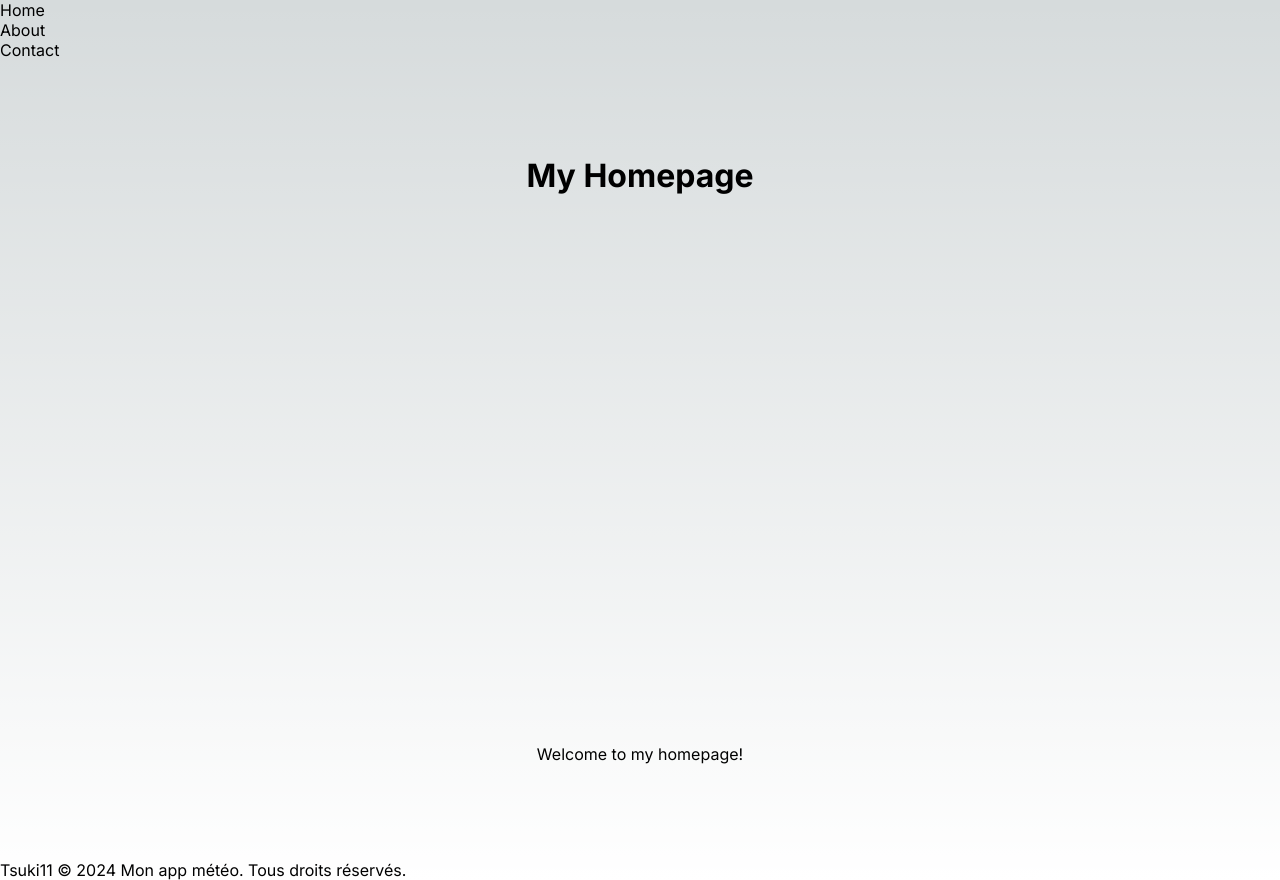
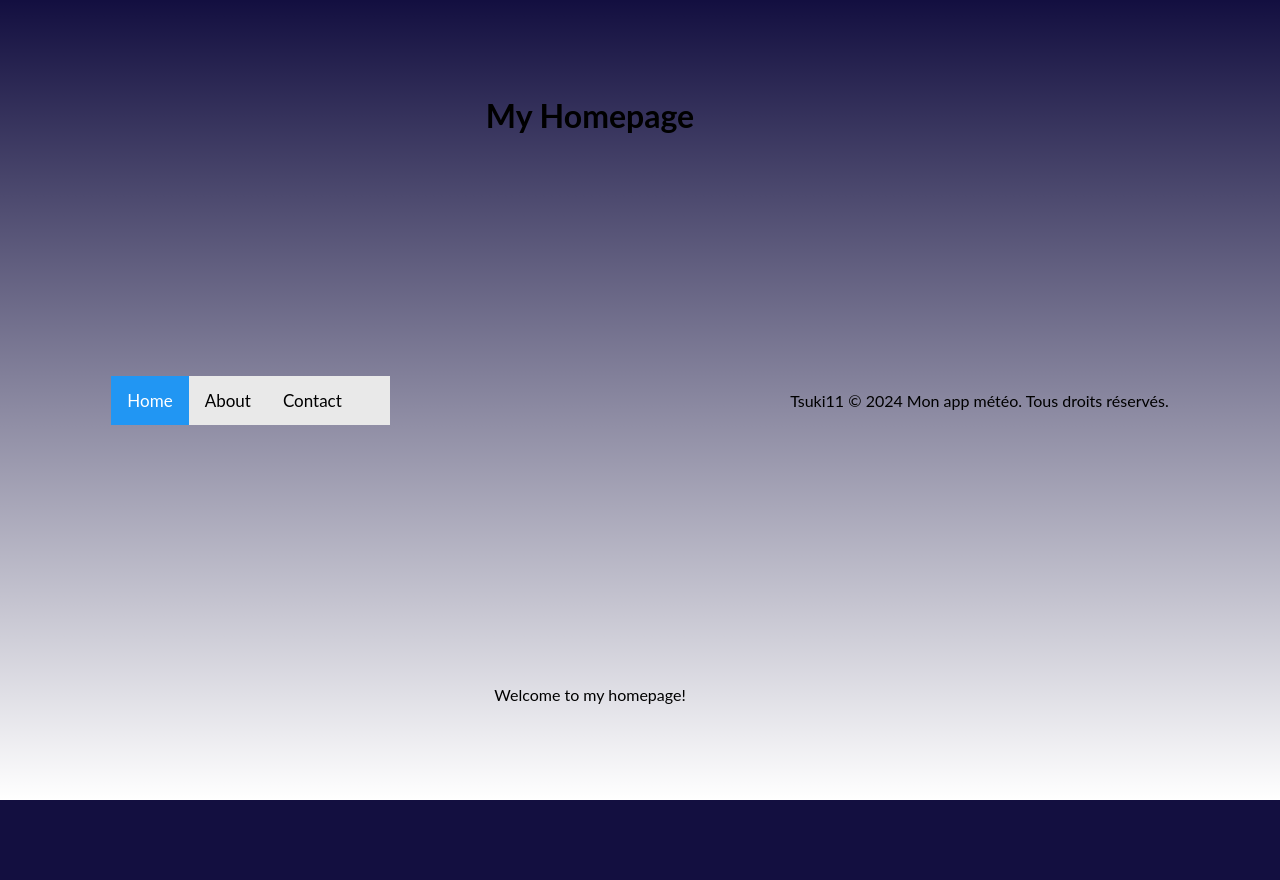
Before and after one commit to NahtanG/meteo_app, a Next.js app: page / in a window 1280 px wide. After the commit the page ends 800 px from the top, so only its background shows below. Built offline with nearby package versions, Linux system fonts and the light colour scheme.

Commit message:
navbar added

```diff
--- /dev/null
+++ b/app/layout.css
@@ -0,0 +1,126 @@
+/* Add a black background color to the top navigation bar */
+.topnav {
+  overflow: hidden;
+  background-color: #e9e9e9;
+}
+
+/* Style the links inside the navigation bar */
+.topnav a {
+  float: left;
+  display: block;
+  color: black;
+  text-align: center;
+  padding: 14px 16px;
+  text-decoration: none;
+  font-size: 17px;
+}
+
+/* Change the color of links on hover */
+.topnav a:hover {
+  background-color: #ddd;
+  color: black;
+}
+
+/* Style the "active" element to highlight the current page */
+.topnav a.active {
+  background-color: #2196f3;
+  color: white;
+}
+
+/* Style the search box inside the navigation bar */
+.topnav input[type="text"] {
+  float: right;
+  padding: 6px;
+  border: none;
+  margin-top: 8px;
+  margin-right: 16px;
+  font-size: 17px;
+}
+
+/* When the screen is less than 600px wide, stack the links and the search field vertically instead of horizontally */
+@media screen and (max-width: 600px) {
+  .topnav a,
+  .topnav input[type="text"] {
+    float: none;
+    display: block;
+    text-align: left;
+    width: 100%;
+    margin: 0;
+    padding: 14px;
+  }
+  .topnav input[type="text"] {
+    border: 1px solid #ccc;
+  }
+}
+
+/* Search Button */
+* {
+  box-sizing: border-box;
+}
+body {
+  margin: 0px;
+  padding: 0px;
+  width: 100vw;
+  height: 100vh;
+  display: flex;
+  justify-content: center;
+  align-items: center;
+  background-color: #130f40;
+  font-family: "Lato" !important;
+}
+.search-box {
+  width: fit-content;
+  height: fit-content;
+  position: relative;
+}
+.input-search {
+  height: 50px;
+  width: 50px;
+  border-style: none;
+  padding: 10px;
+  font-size: 18px;
+  letter-spacing: 2px;
+  outline: none;
+  border-radius: 25px;
+  transition: all 0.5s ease-in-out;
+  background-color: #22a6b3;
+  padding-right: 40px;
+  color: #fff;
+}
+.input-search::placeholder {
+  color: rgba(255, 255, 255, 0.5);
+  font-size: 18px;
+  letter-spacing: 2px;
+  font-weight: 100;
+}
+.btn-search {
+  width: 50px;
+  height: 50px;
+  border-style: none;
+  font-size: 20px;
+  font-weight: bold;
+  outline: none;
+  cursor: pointer;
+  border-radius: 50%;
+  position: absolute;
+  right: 0px;
+  color: #ffffff;
+  background-color: transparent;
+  pointer-events: painted;
+}
+.btn-search:focus ~ .input-search {
+  width: 300px;
+  border-radius: 0px;
+  background-color: transparent;
+  border-bottom: 1px solid rgba(255, 255, 255, 0.5);
+  transition: all 500ms cubic-bezier(0, 0.11, 0.35, 2);
+}
+.input-search:focus {
+  width: 300px;
+  border-radius: 0px;
+  background-color: transparent;
+  border-bottom: 1px solid rgba(255, 255, 255, 0.5);
+  transition: all 500ms cubic-bezier(0, 0.11, 0.35, 2);
+}
+
+/* Footer */
--- a/app/layout.js
+++ b/app/layout.js
@@ -1,5 +1,6 @@
 import { Inter } from "next/font/google";
 import "./globals.css";
+import "./layout.css";
 
 const inter = Inter({ subsets: ["latin"] });
 
@@ -13,19 +14,20 @@ export default function RootLayout({ children }) {
     <html lang="en">
       <body className={inter.className}>
         <header>
-          <nav>
-            <ul>
-              <li>
-                <a href="/">Home</a>
-              </li>
-              <li>
-                <a href="/about">About</a>
-              </li>
-              <li>
-                <a href="/contact">Contact</a>
-              </li>
-            </ul>
-          </nav>
+          <div class="topnav">
+            <a class="active" href="#home">
+              Home
+            </a>
+            <a href="#about">About</a>
+            <a href="#contact">Contact</a>
+            <a>
+              <div class="search-box">
+                <button class="btn-search">
+                  <i class="fas fa-search"></i>
+                </button>
+              </div>
+            </a>
+          </div>
         </header>
         <main>{children}</main>
         <footer>
```
